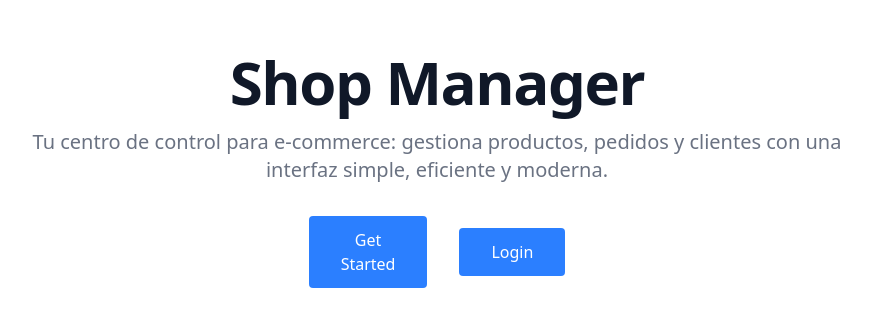
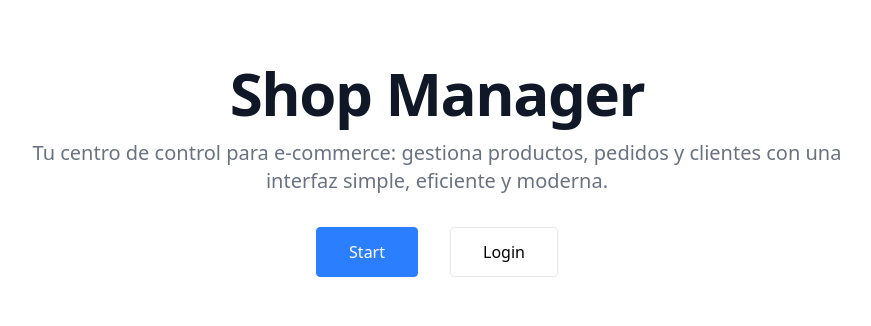
Before and after one commit to ncastellanosort/flowerp, a React (Vite) app: page / in a window 1280 px wide. Shown: the part 230-556 px from the top of the page, without its empty margins (203-1074 px from the left). Built offline with nearby package versions, Linux system fonts and the light colour scheme.

Commit message:
feat: edited login and register form, and edited homepage

```diff
--- a/src/components/sidebar.tsx
+++ b/src/components/sidebar.tsx
@@ -15,15 +15,20 @@ function Sidebar() {
   }
 
   return (
-      <aside className="w-64 h-screen bg-gray-700 text-white p-6">
-        <h2 className="text-xl font-bold text-center">Admin</h2>
-        <nav className="flex flex-col my-2">
+    <aside className="w-64 h-screen bg-gray-700 text-white p-6 flex flex-col justify-between">
+      <div>
+        <h2 className="text-xl font-bold text-center mb-4">Admin</h2>
+        <nav className="flex flex-col">
           <NavLink to="/dashboard" className={({isActive}) => `my-1 p-2 rounded ${isActive ? "bg-gray-300 text-gray-700" : "hover:text-gray-200"}`}>Dashboard</NavLink>
           <NavLink to="/products" className={({isActive}) => `my-1 p-2 rounded ${isActive ? "bg-gray-300 text-gray-700" : "hover:text-gray-200"}`}>Products</NavLink>
           <NavLink to="/orders" className={({isActive}) => `my-1 p-2 rounded ${isActive ? "bg-gray-300 text-gray-700" : "hover:text-gray-200"}`}>Orders</NavLink>
-          <Button className="my-1 p-2 rounded" onClick={handleLogOut}>Sign out</Button>
         </nav>
-      </aside>
+      </div>
+
+      <Button className="w-full my-1 p-2 rounded" onClick={handleLogOut}>
+      Sign out
+      </Button>
+    </aside>
   );
 }
 
--- a/src/contexts/auth/auth-provider.tsx
+++ b/src/contexts/auth/auth-provider.tsx
@@ -19,7 +19,7 @@ function AuthProvider({ children }: { children: React.ReactNode }) {
   }, []);
 
   return (
-    <AuthContext.Provider value={{ user, setUser, loading}}>
+    <AuthContext.Provider value={{ user, setUser, loading }}>
     { children }
     </AuthContext.Provider>
   );
--- a/src/hooks/use-login.ts
+++ b/src/hooks/use-login.ts
@@ -15,6 +15,7 @@ export function useLogin() {
     }
 
     // llamar a api para ver si usuario esta activo
+    // mirar si el token es valido
     const validUser: UserData = {
       email: "nico@gmail.com",
       token: "abc"
--- a/src/pages/home.tsx
+++ b/src/pages/home.tsx
@@ -11,16 +11,14 @@ function Home() {
           <p className="mb-8 text-lg font-normal text-gray-500 lg:text-xl sm:px-16 lg:px-48">
           Tu centro de control para e-commerce: gestiona productos, pedidos y clientes con una interfaz simple, eficiente y moderna.
           </p>
-          <div className="flex flex-rox w-24 justify-center items-center m-auto">
+          <div className="flex flex-row w-24 justify-center items-center m-auto">
             <Link to="/signup" className="mr-4">
-                <Button>
-                Get Started
+                <Button className="border border-blue-500">
+                Start
                 </Button>
             </Link>
             <Link to="/login" className="ml-4">
-                <Button>
-                Login
-                </Button>
+              <button className="border border-gray-200 rounded py-3 px-8 w-full hover:bg-gray-300">Login</button>
             </Link>
           </div>
       </div>
--- a/src/pages/login.tsx
+++ b/src/pages/login.tsx
@@ -33,7 +33,10 @@ function Login() {
 
    return (
     <section className="w-full h-screen bg-gray-200 flex justify-center items-center">
-      <div className="bg-white w-1/3 rounded p-4 shadow-md">
+      <div className="bg-white w-[400px] rounded p-4 shadow-md">
+        <h4 className="text-gray-800 font-bold pt-2 text-center">
+          Shop Manager
+        </h4>
         <h2 className="text-gray-800 font-bold text-3xl p-4">
           Sign into your account
         </h2>
--- a/src/pages/signup.tsx
+++ b/src/pages/signup.tsx
@@ -5,7 +5,10 @@ import Button from "../components/ui/button";
 function Signup() {
     return (
     <section className="w-full h-screen bg-gray-200 flex justify-center items-center">
-      <div className="bg-white w-1/3 rounded p-4 shadow-md">
+      <div className="bg-white w-[400px] rounded p-4 shadow-md">
+        <h4 className="text-gray-800 font-bold pt-2 text-center">
+          Shop Manager
+        </h4>
         <h2 className="text-gray-800 font-bold text-3xl p-4">Create an account</h2>
         <div className="flex flex-col">
           <label className="text-gray-800 text-md px-4">Your email</label>
```
